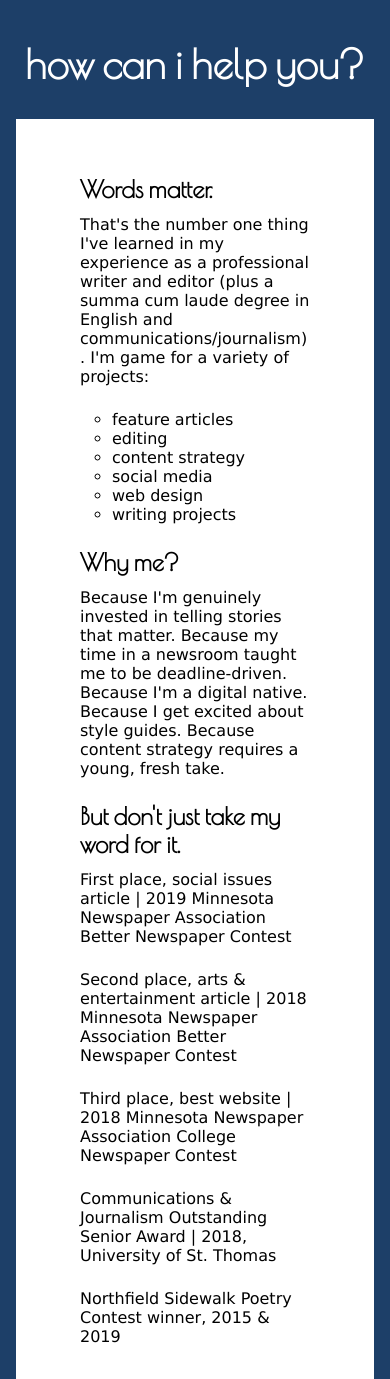
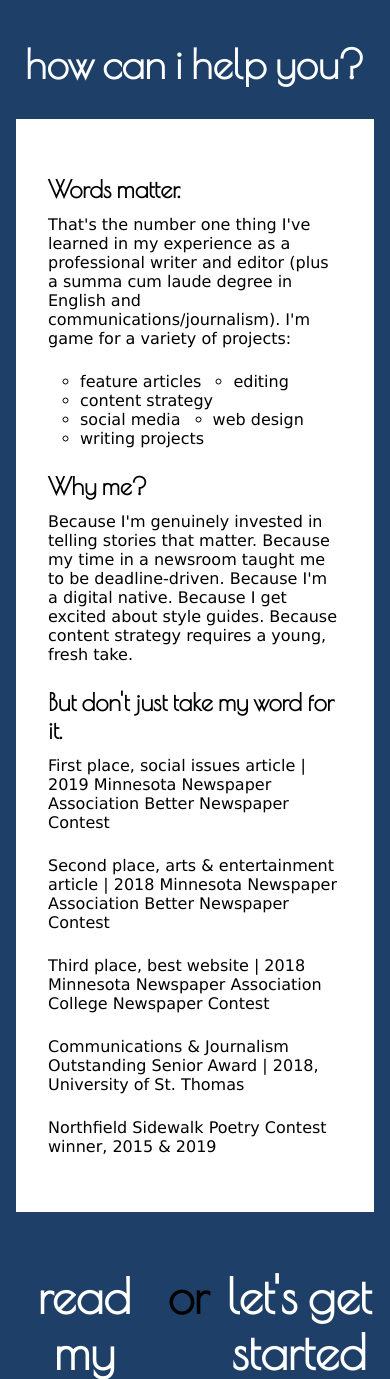
Before and after one commit to annekopas/annekopas, a PHP site: page /freelance.html in a window 390 px wide. Shown: the part 140-1519 px from the top of the page. Run offline with PHP 8.4, Linux system fonts and the light colour scheme.

Commit message:
Update style3.css

```diff
--- a/style3.css
+++ b/style3.css
@@ -781,6 +781,7 @@ a.activelinks {
 .abouttext.proof {
 	width:100%;
 	margin-left: 0px;
+	padding: 2em 2em;
 	}
  h1 {
  	font-size: 2.5em;
```
